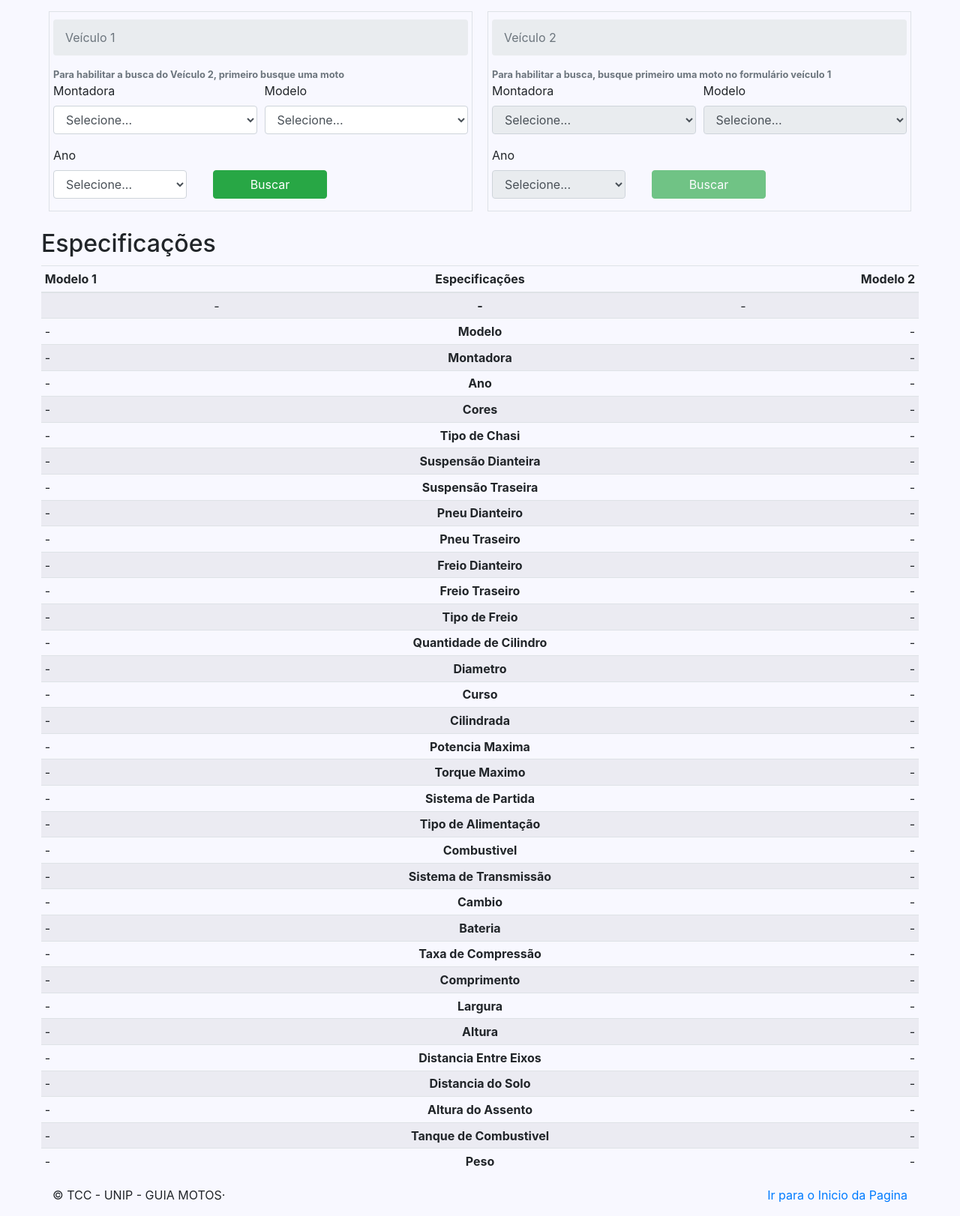
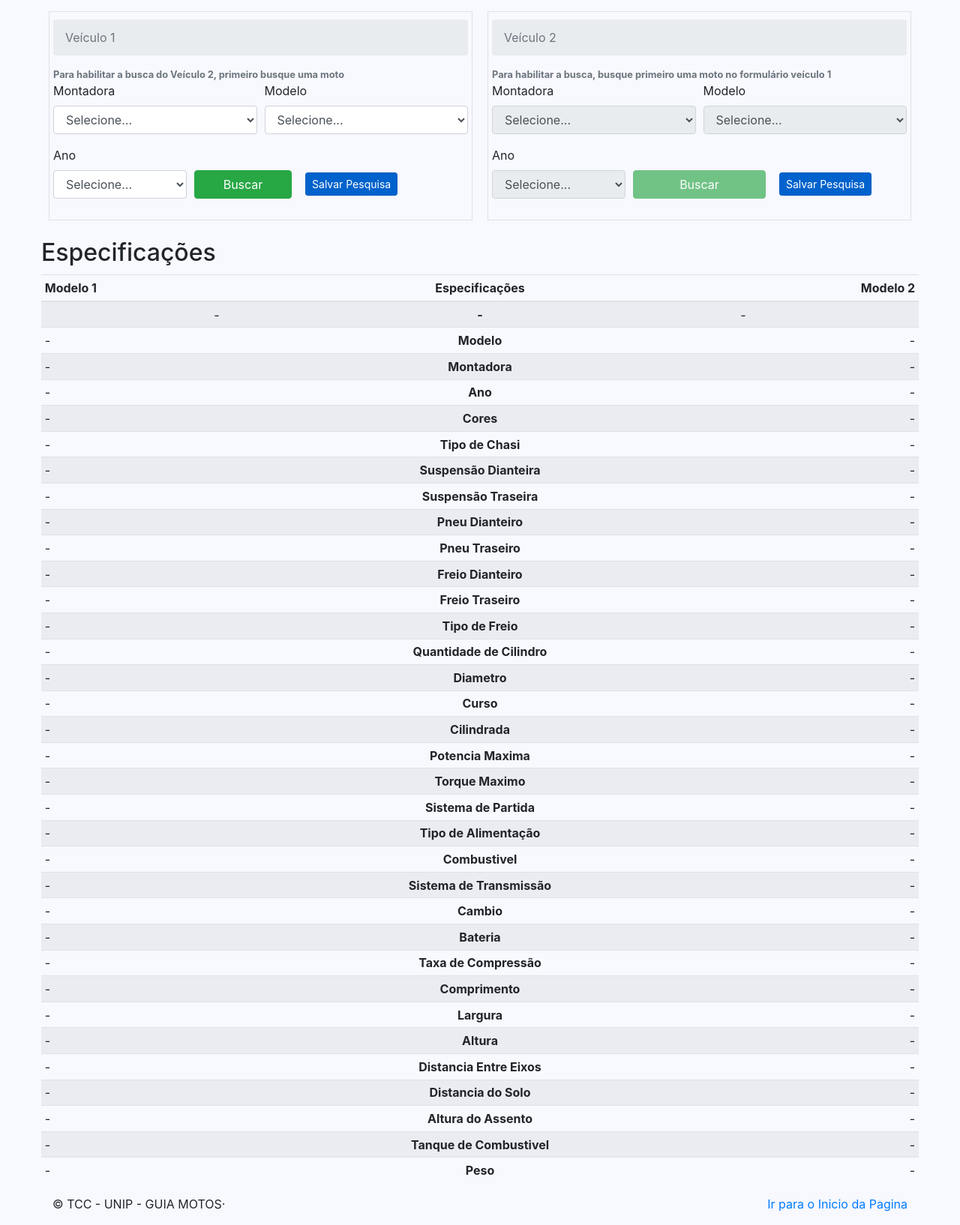
Before and after one commit to arthurAlves01/guiaMotos_v2, a Django app: page /motos in a window 1280 px wide. Shown: the part 57-1691 px from the top of the page at 75% size. Before the commit the page ends 1661 px from the top, so only its background shows below. Run offline with Django 3.2, Linux system fonts and the light colour scheme; data that the repository does not hold is empty; some libraries are stand-ins or nearby versions; some web fonts are replaced.

Commit message:
Add botao de favoritos na tela de pesquisa

```diff
--- a/motos/templates/DetalheMoto.html
+++ b/motos/templates/DetalheMoto.html
@@ -79,9 +79,13 @@
               <!--LISTA DE ANOMODELO 1-->
             </select>
                     </div>
-                    <div class="form-group col-md-4" style="padding-left: 30px;">
+                    <div class="form-group col-md-3">
                         <label for="inputState" style="color: transparent;">botao</label>
                         <button type="button" class="btn btn-success btn-block" id="buscar1">Buscar</button>
+                    </div>
+                    <div class="form-group col-md-3" style="padding-top: 3px;">
+                        <label for="inputState" style="color: transparent;">Favoritos</label>
+                        <p class="float-right"><a href="#" class="btn btn-primary btn-sm active" role="button" aria-pressed="true">Salvar Pesquisa</a></p>
                     </div>
                 </div>
             </div>
@@ -117,9 +121,13 @@
               <!--LISTA DE ANOMODELO 2-->
             </select>
                     </div>
-                    <div class="form-group col-md-4" style="padding-left: 30px;">
+                    <div class="form-group col-md-4">
                         <label for="inputState" style="color: transparent;">botao</label>
                         <button type="button" class="btn btn-success btn-block" id="buscar2">Buscar</button>
+                    </div>
+                    <div class="form-group col-md-3" style="padding-top: 3px;">
+                        <label for="inputState" style="color: transparent;">Favoritos</label>
+                        <p class="float-right"><a href="#" class="btn btn-primary btn-sm active" role="button" aria-pressed="true">Salvar Pesquisa</a></p>
                     </div>
                 </div>
             </div>
--- a/motos/urls.py
+++ b/motos/urls.py
@@ -4,5 +4,6 @@ from . import views
 
 urlpatterns = [
     re_path('^$', views.index, name='home'),
-    re_path(r'^motos$', views.exibir, name='exibir')
+    re_path(r'^motos$', views.exibir, name='exibir'),
+    re_path(r'^favoritos$', views.favoritos, name='favoritos')
 ]
--- a/motos/views.py
+++ b/motos/views.py
@@ -50,3 +50,7 @@ def get_perfil_logado(request):
         return request.user.username
     else:
         return ''
+
+
+def favoritos(request):
+    return render(request, 'favoritos.html')
```
